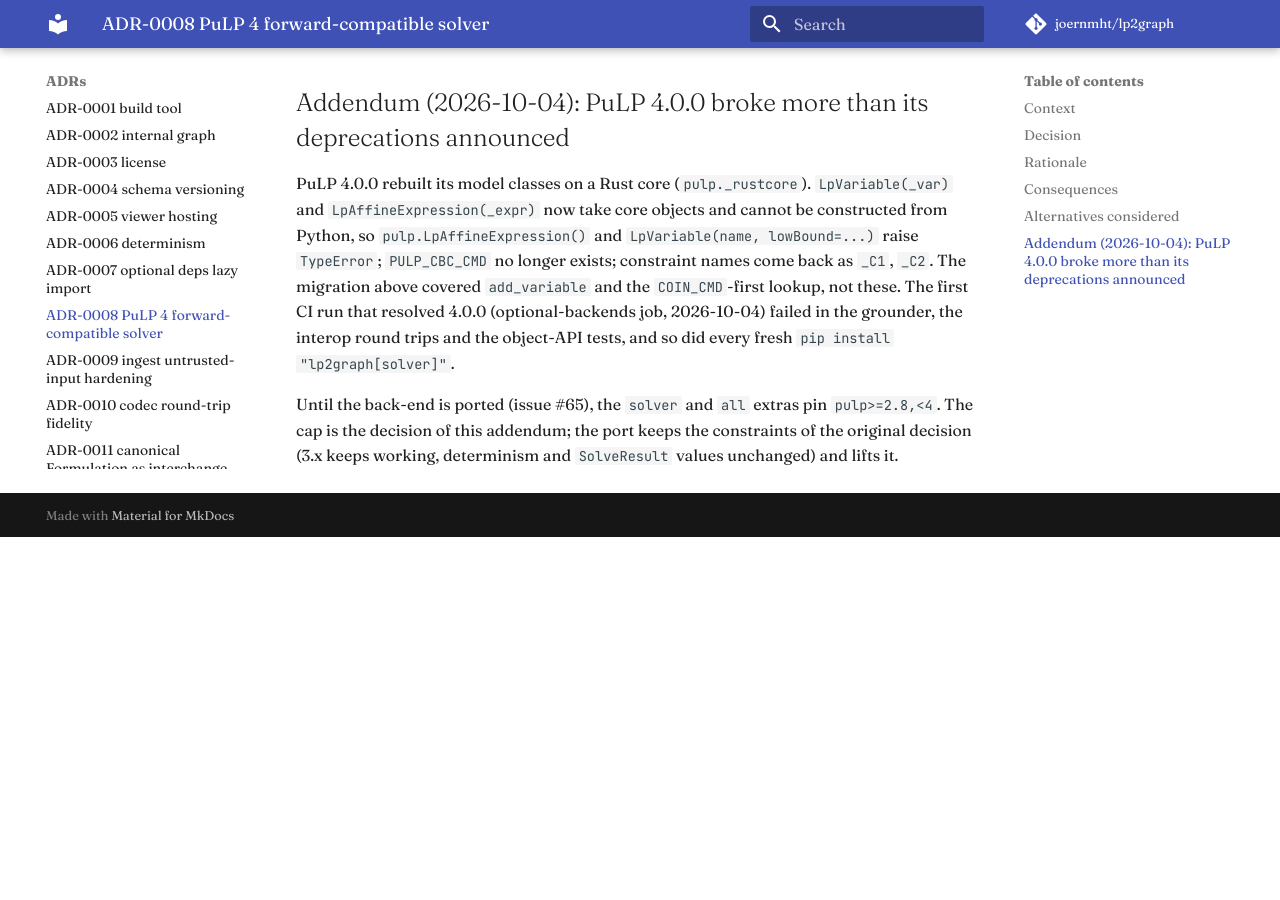
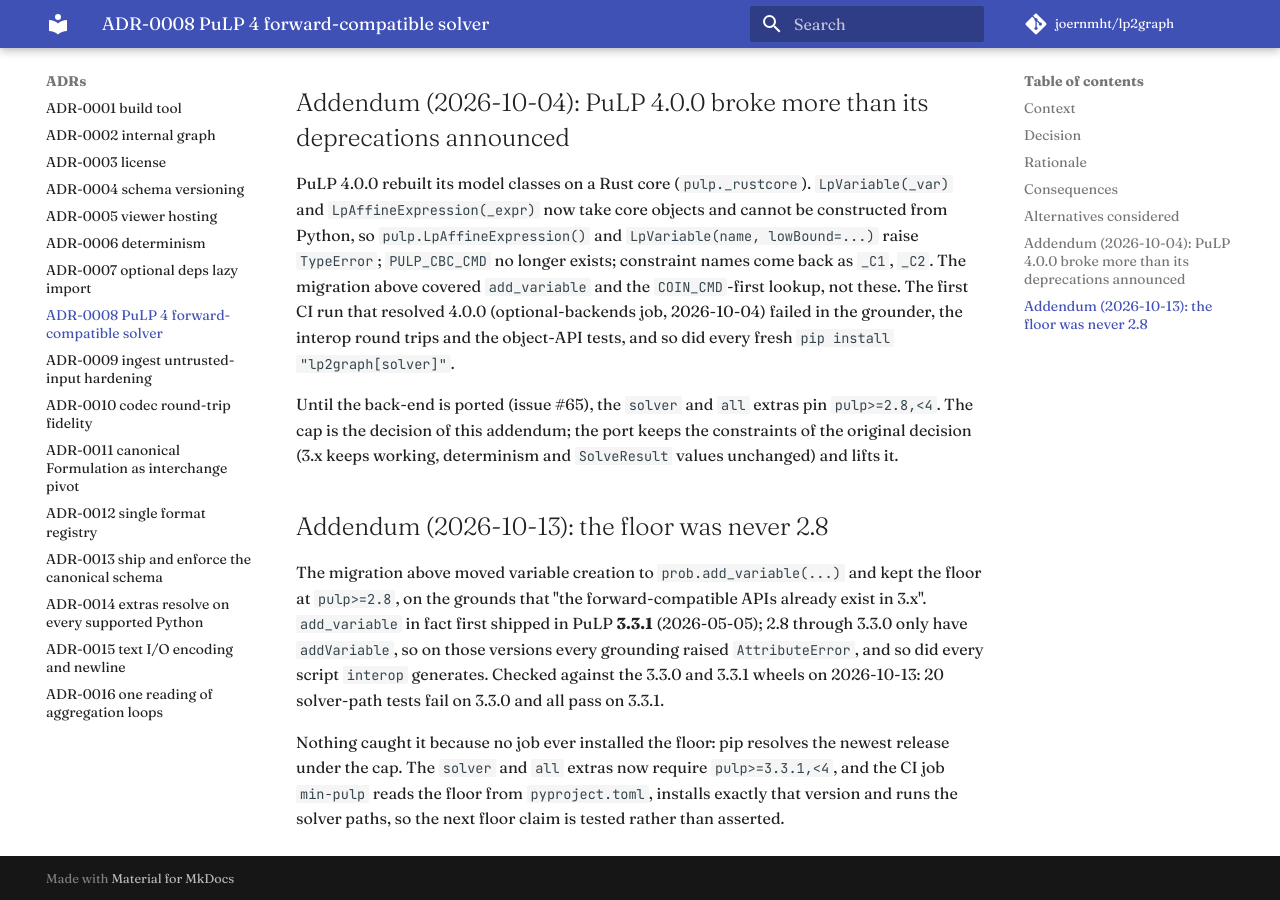
Before and after one commit to joernmht/lp2graph, an MkDocs documentation site: the page built from docs/adr/0008-pulp4-forward-compatible-solver.md, in a window 1280 px wide and 900 px high, scrolled down 2264 px. Built offline with MkDocs 1.6.1 and Material for MkDocs 9.7.7, drawn with Linux system fonts in a browser that asks for light colours; comment, search, counter and statistics services are not loaded; before the commit the page ends 2801 px from its top, so only the background shows below that.

Commit message:
fix(deps): the PuLP floor is 3.3.1, the first release with add_variable
The 2026-06-26 migration (ADR-0008) moved the grounder to
LpProblem.add_variable and kept `pulp>=2.8`, believing the API existed across
3.x. It first shipped in PuLP 3.3.1 (2026-05-05); 2.8 through 3.3.0 only have
addVariable. Checked against the 3.3.0 and 3.3.1 wheels: on 3.3.0, 20
solver-path tests fail with "'LpProblem' object has no attribute
'add_variable'" (17 in the grounder, 3 in scripts `interop` generates); on
3.3.1 all pass. A resolver honouring the declared floor could therefore pick
a PuLP on which every solve raises.

- `solver` and `all` extras: `pulp>=3.3.1,<4`.
- CI: new `min-pulp` job ("oldest supported PuLP") reads the floor from
  pyproject.toml, installs exactly it on Python 3.11 and runs the solver
  paths (test_solve, interop, validation); verified locally in a 3.3.1
  virtualenv (134 passed).
- ADR-0008 addendum, STACK.md, CHANGELOG.

Co-Authored-By: Claude Opus 5.5 <noreply@anthropic.com>

```diff
--- a/docs/adr/0008-pulp4-forward-compatible-solver.md
+++ b/docs/adr/0008-pulp4-forward-compatible-solver.md
@@ -96,3 +96,19 @@ Until the back-end is ported (issue #65), the `solver` and `all` extras pin
 `pulp>=2.8,<4`. The cap is the decision of this addendum; the port keeps the
 constraints of the original decision (3.x keeps working, determinism and
 `SolveResult` values unchanged) and lifts it.
+
+## Addendum (2026-10-13): the floor was never 2.8
+
+The migration above moved variable creation to `prob.add_variable(...)` and
+kept the floor at `pulp>=2.8`, on the grounds that "the forward-compatible APIs
+already exist in 3.x". `add_variable` in fact first shipped in PuLP **3.3.1**
+(2026-05-05); 2.8 through 3.3.0 only have `addVariable`, so on those versions
+every grounding raised `AttributeError`, and so did every script `interop`
+generates. Checked against the 3.3.0 and 3.3.1 wheels on 2026-10-13: 20
+solver-path tests fail on 3.3.0 and all pass on 3.3.1.
+
+Nothing caught it because no job ever installed the floor: pip resolves the
+newest release under the cap. The `solver` and `all` extras now require
+`pulp>=3.3.1,<4`, and the CI job `min-pulp` reads the floor from
+`pyproject.toml`, installs exactly that version and runs the solver paths, so
+the next floor claim is tested rather than asserted.
```
Also changed, not shown: CHANGELOG.md (+7 -0 lines), docs/STACK.md (+5 -3 lines), pyproject.toml (+5 -3 lines), 1 other file.
